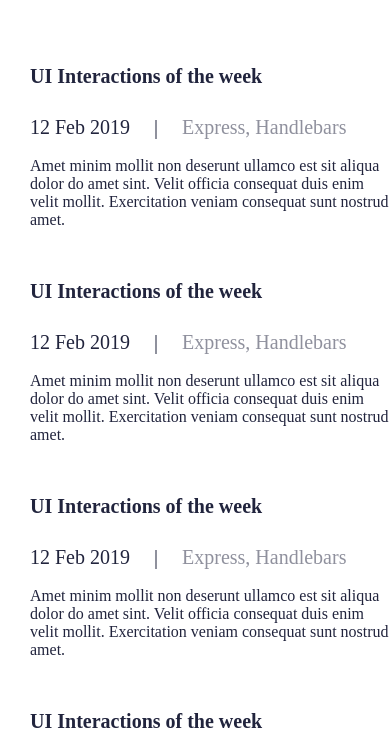
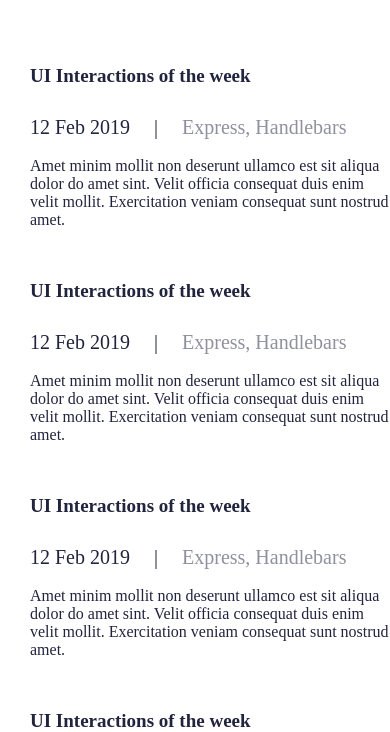
Before and after one commit to AmilAbdullazadeh/Norway, a plain HTML site: page index.html in a window 390 px wide. Shown: the part 112-844 px from the top of the page. Drawn offline with Linux system fonts and the light colour scheme.

Commit message:
change font size for mob res

```diff
--- a/main.scss
+++ b/main.scss
@@ -154,7 +154,7 @@ header {
   }
 
   .card--title {
-    font-size: 20px !important;
+    font-size: 19px !important;
   }
 
   .card--img {
```
Also changed, not shown: css/main.css.
